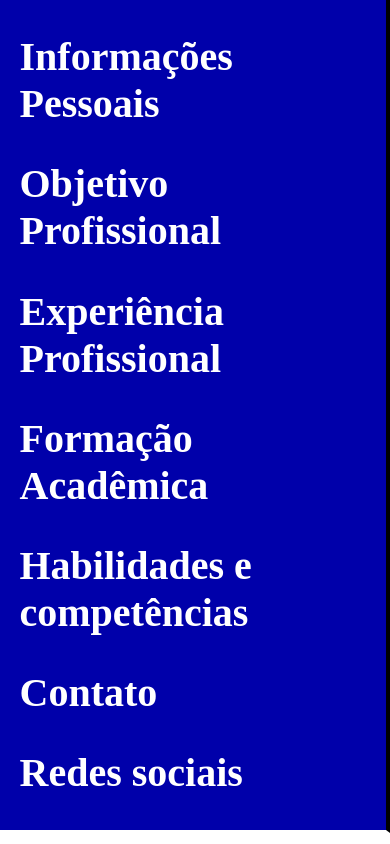
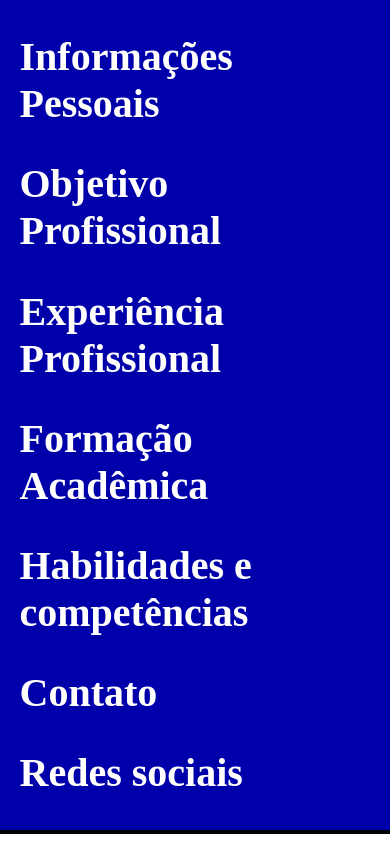
Before and after one commit to Eric-FP/Curriculo, a plain HTML site: page docs/index.html in a window 390 px wide. Shown: the top 844 px of the page. Drawn offline with nearby package versions, Linux system fonts and the light colour scheme.

Commit message:
ajusta borda do menu

```diff
--- a/docs/css/estilo.css
+++ b/docs/css/estilo.css
@@ -77,7 +77,8 @@ p, ul {
         width: 100%;
         height: auto;
         margin-bottom: 20px;
-        border-bottom: solid;
+        border-bottom: 0.3rem solid black;
+        border-right: none;
         padding-inline: 5%;
         box-sizing: border-box;
     }
```
